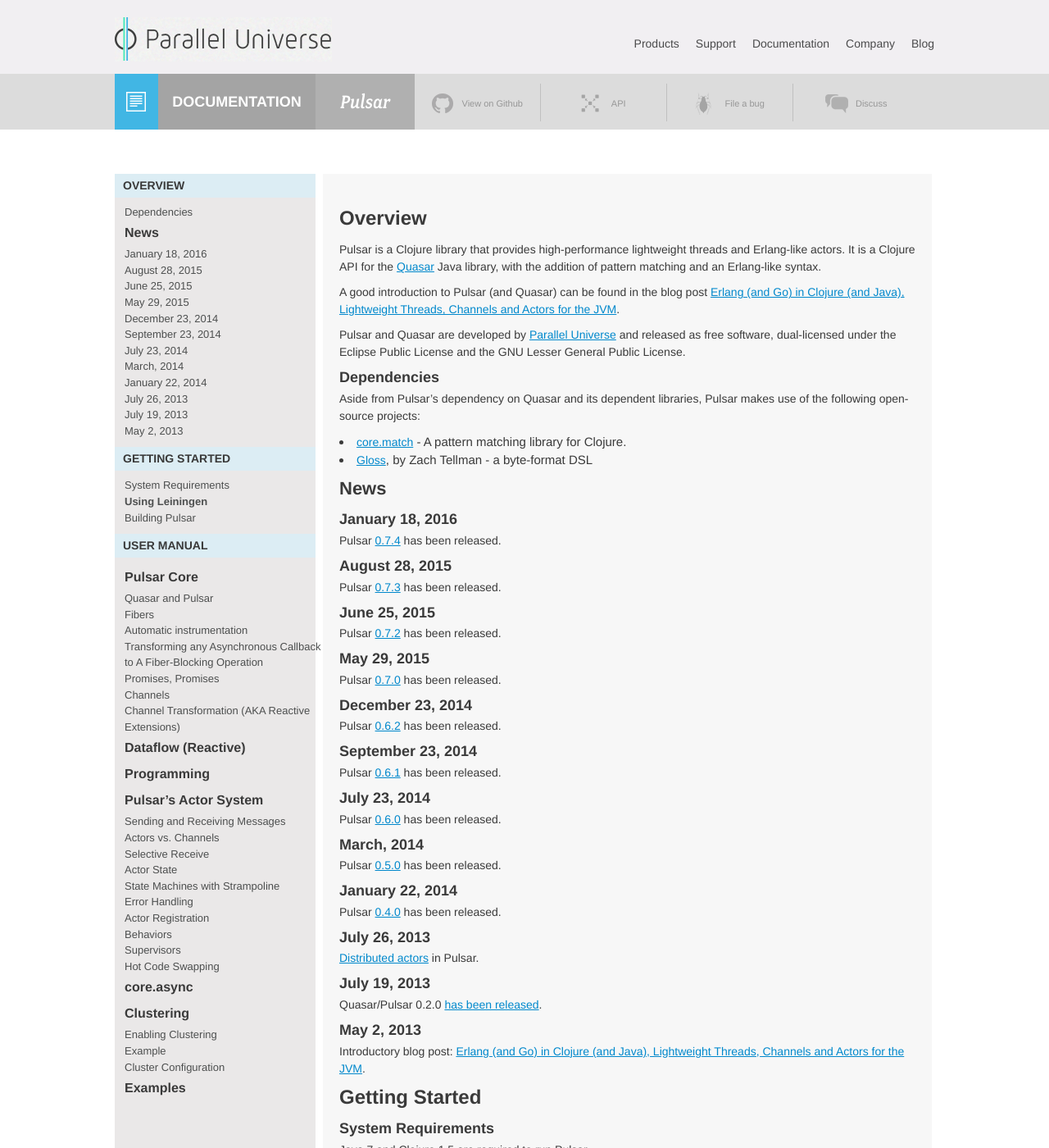
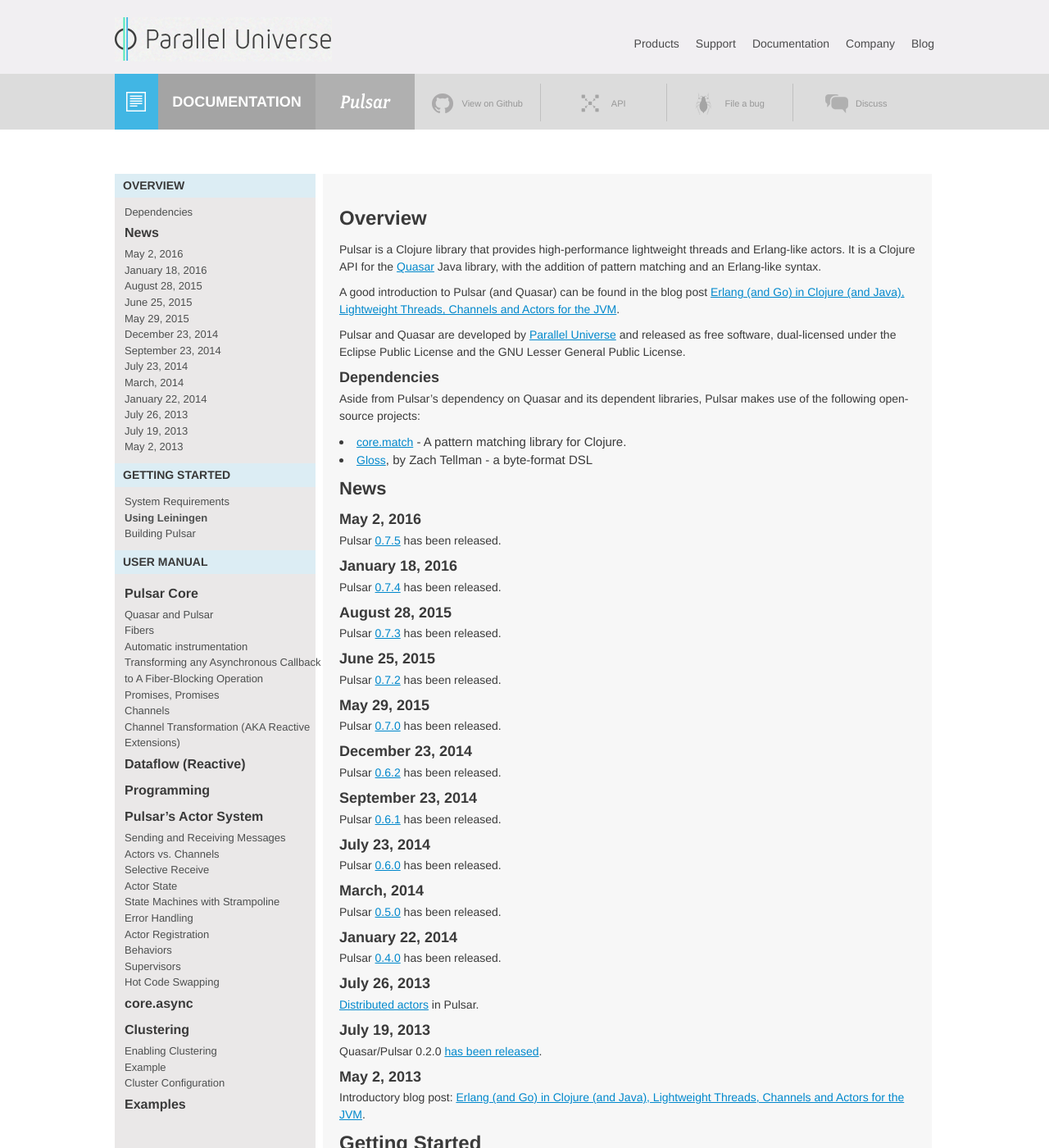
Before and after one commit to puniverse/pulsar, a Jekyll site: the page built from docs/index.md, in a window 1280 px wide and 1400 px high. Shown: the whole window at 82% size. Built offline with Jekyll 4.4.1, drawn with Linux system fonts in a browser that asks for light colours; nearby versions of some CDN libraries; Markdown is read by kramdown in place of the engine named in the settings; some of the changed text lies outside the part shown.

Commit message:
Prepare for release `0.7.5`

```diff
--- a/docs/_config.yml
+++ b/docs/_config.yml
@@ -9,7 +9,7 @@
 
 # Site globals used throughout docs.
 project: Pulsar
-version: 0.7.4
+version: 0.7.5
 github: puniverse/pulsar
 google_group: "https://groups.google.com/forum/#!forum/quasar-pulsar-user"
 ga_tracking_id: UA-25007319-2
--- a/docs/index.md
+++ b/docs/index.md
@@ -24,6 +24,10 @@
 * [Gloss](https://github.com/ztellman/gloss), by Zach Tellman - a byte-format DSL
 
 ## News
+
+### May 2, 2016
+
+Pulsar [0.7.5](https://github.com/puniverse/quasar/releases/tag/v0.7.5) has been released.
 
 ### January 18, 2016
 
```
Also changed, not shown: README.md, 1 other file.
